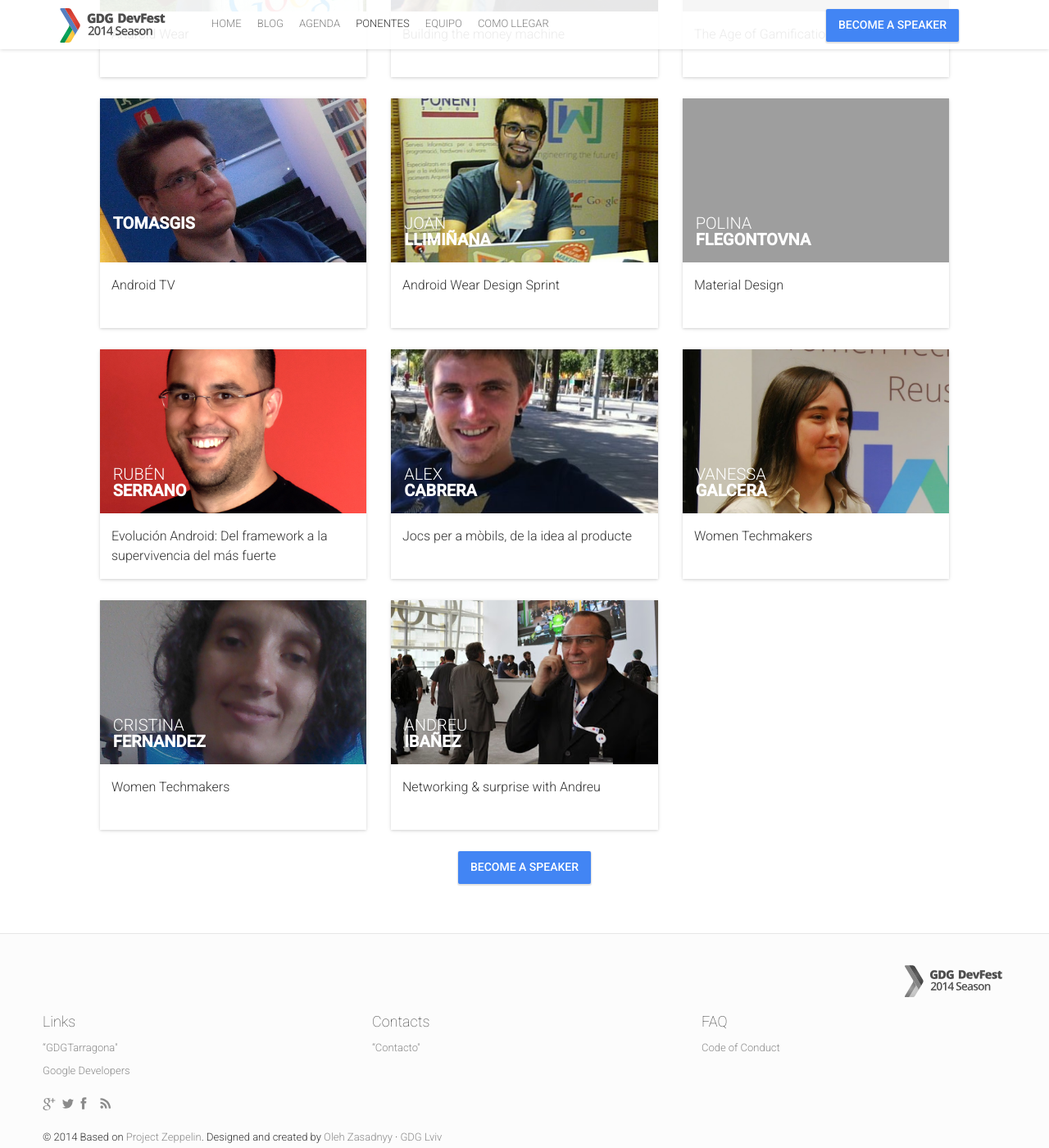
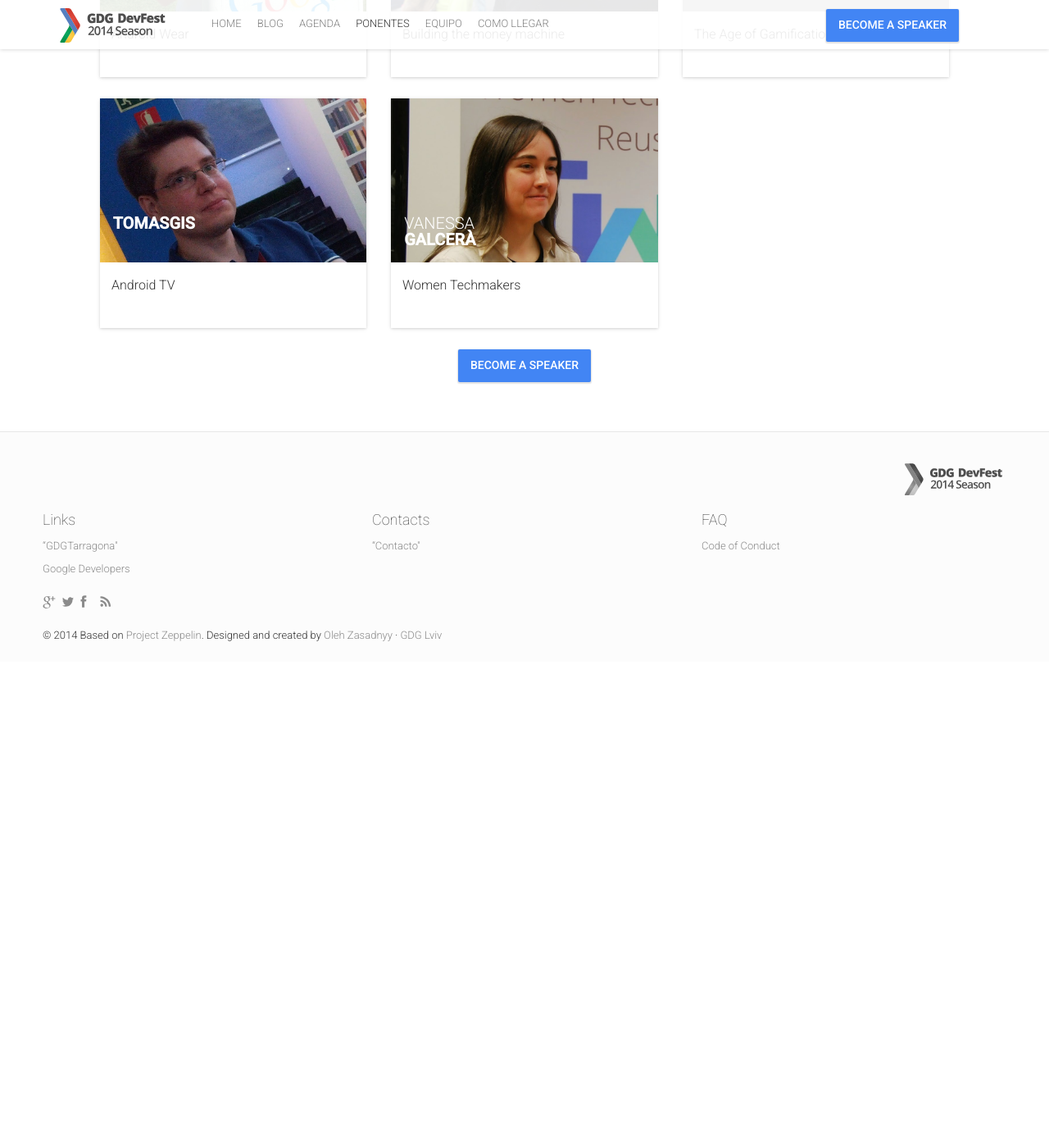
Before and after one commit to GDGTarragona/GameJamReus, a Jekyll site: the page built from speakers.html, in a window 1280 px wide and 1400 px high, scrolled down 643 px. Shown: the whole window at 82% size. Built offline with Jekyll 4.4.1, drawn with Linux system fonts in a browser that asks for light colours; nearby versions of some CDN libraries; comment, search, counter and statistics services are not loaded; after the commit the page ends 1450 px from its top, so only the background shows below that; some of the changed lines change nothing that is shown; grey boxes are pictures that could not be loaded.

Commit message:
Speakers

```diff
--- a/_data/speakers.yml
+++ b/_data/speakers.yml
@@ -50,55 +50,6 @@
     - {name: "github", link: "https://github.com/TomasGiS"}
     - {name: "site", link: "http://www.tomasgis.cat/"}
 -
-    id: 4
-    name: "Joan"
-    surname: "Llimiñana"
-    company: "GDG Lleida"
-    title: "Organizer"
-    bio: ""
-    thumbnailUrl: joan.jpg
-    rockstar: true
-    social:
-    - {name: "google-plus", link: "https://plus.google.com/+JoanLlimiñanaSabaté/"}
--
-    id: 5
-    name: "Polina"
-    surname: "Flegontovna"
-    company: "Redbooth"
-    title: ""
-    bio: "Diseñadora de interacción en Redbooth
-    Diseñadora grafica y web, autodidacta, fotografa y amante de manualidades.
-    La interfaz es un lenguaje común entre el sistema y el usuario."
-    thumbnailUrl: polina.jpg
-    rockstar: true
-    social:
-    - {name: "google-plus", link: "https://plus.google.com/+PolinaFlegontovna/"}
-    - {name: "twitter", link: "https://twitter.com/flegontovna"}
-
--
-    id: 6
-    name: "Rubén"
-    surname: "Serrano"
-    company: "Redbooth"
-    title: "Lead Android Developer en Redbooth"
-    bio: ""
-    thumbnailUrl: ruben.jpg
-    rockstar: true
-    social:
-    - {name: "google-plus", link: "https://plus.google.com/+RubénSerrano"}
--
-    id: 7
-    name: "Alex"
-    surname: "Cabrera"
-    company: "U-play"
-    title: ""
-    bio: "Vaig començar a picar tecles per a poder fer els meus propis jocs, cosa que em va dur a treballar a U-Play Online on m'encarrego del departament de desenvolupament. M'agrada ficar tota la meva passió als jocs que publiquem com si fossin per a mi mateix. Molt fan de tot el que fa 'llumetes', especialment dels dispositius Android."
-    thumbnailUrl: alex.jpg
-    rockstar: true
-    social:
-    - {name: "google-plus", link: "https://plus.google.com/+AlexCabreraGil/"}
-    - {name: "twitter", link: "https://twitter.com/alexcabrera_pc"}
--
     id: 8
     name: "Vanessa"
     surname: "Galcerà"
@@ -111,26 +62,3 @@
     - {name: "google-plus", link: "https://google.com/+VanessaGalcera"}
     - {name: "twitter", link: "https://twitter.com/vanessagare"}
     - {name: "site", link: "http://www.vgalcera.wordpress.com/"}
-
--
-    id: 11
-    name: "Cristina"
-    surname: "Fernandez"
-    company: "GDG Lleida"
-    title: "Organizer"
-    bio: ""
-    thumbnailUrl: cristina.png
-    rockstar: true
-    social:
-    - {name: "google-plus", link: "https://google.com/115851459432041211023"}
--
-    id: 10
-    name: "Andreu"
-    surname: "Ibañez"
-    company: "GDG Lleida"
-    title: "Organizer"
-    bio: "Andreu es Project Manager en Ponent 2002, un pyme tecnológica localizada en Lleida. Con 30 años de experiencia en tecnología, siempre ha estado involucrado en este sector IT y disfruta innovando constantemente. Actualmente se dedica la creación de nuevas tecnologías para áreas tan dispares como la Arqueología, clústers de visualización, láseres y drones. Es especialista en el ecosistema de Google, donde es Glass Explorer con la startup MundoGlass, mentor del Google Summer of Code con los proyectos Liquid Galaxy y CC Extractor, tiene montado una laboratorio único en el mundo para hacer proyectos con las diversas tecnologías de mapas de Google, el Liquid Galaxy LAB, y es además fundador y organizador del Google Developers Group GDG Lleida."
-    thumbnailUrl: andreu.png
-    rockstar: true
-    social:
-    - {name: "google-plus", link: "https://google.com/+AndreuIbáñez"}
```
